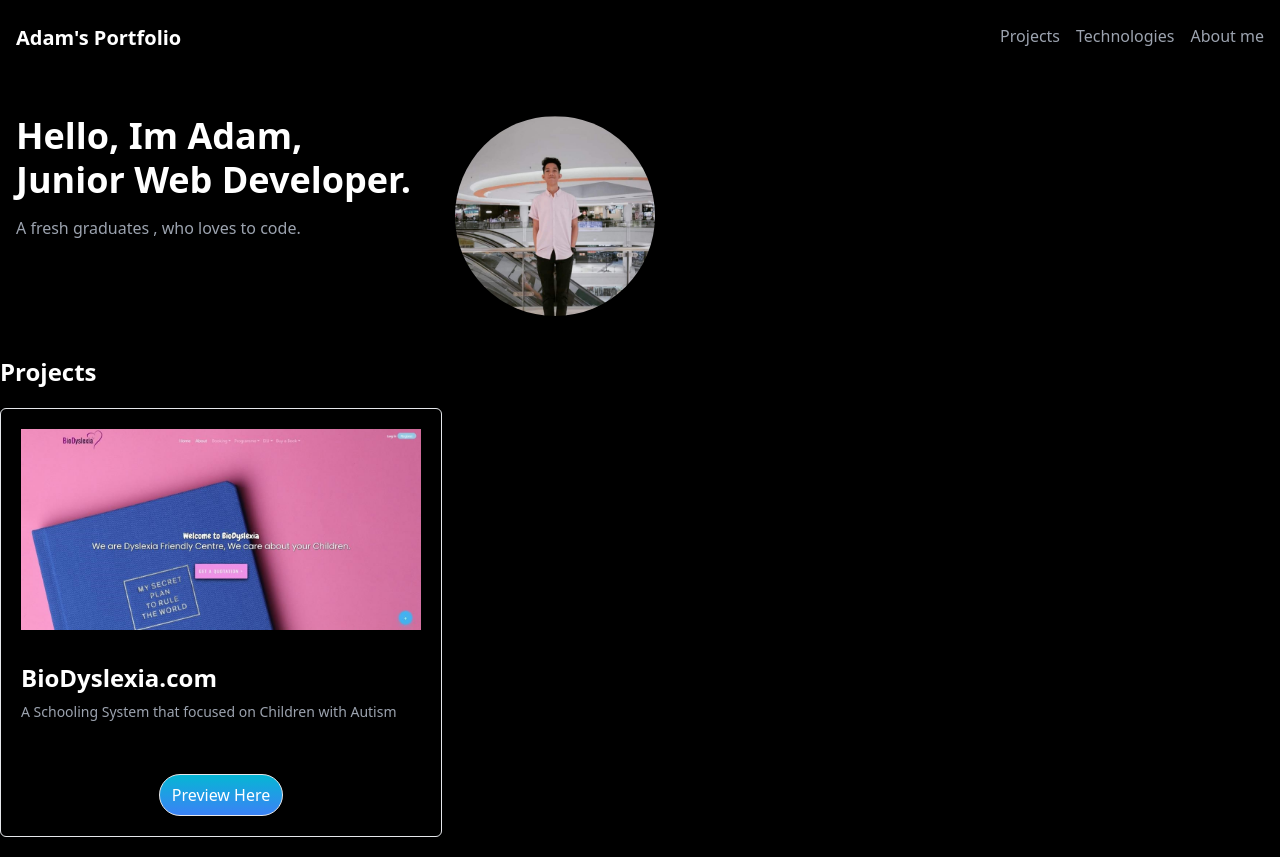
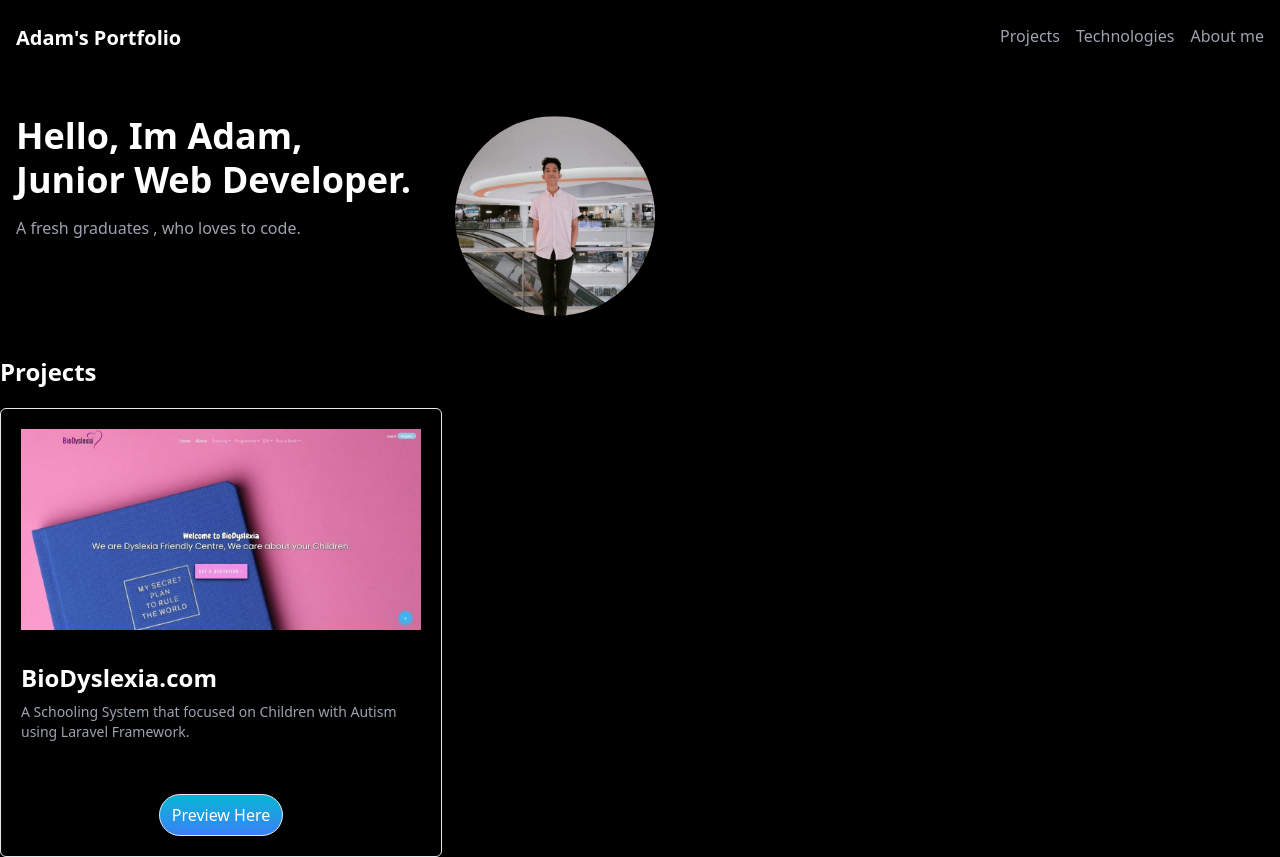
Before and after one commit to Adamz99s/Portfolio99s, a React (Vite) app in the folder portfolio99s/: page / in a window 1280 px wide. Built offline with nearby package versions, Linux system fonts and the light colour scheme.

Commit message:
minor adjustment on the frontend

```diff
--- a/portfolio99s/src/App.jsx
+++ b/portfolio99s/src/App.jsx
@@ -56,7 +56,7 @@ function App() {
 
               <img src={Biowebproj} style={{width:400}} alt="Bioweb project img" />
               <h3 className='text-2xl font-semibold mt-8'>BioDyslexia.com</h3>
-              <p className='text-gray-400 text-sm mt-2'>A Schooling System that focused on Children with Autism</p>
+              <p className='text-gray-400 text-sm mt-2'>A Schooling System that focused on Children with Autism <br/>using Laravel Framework.</p>
               <div className='flex justify-evenly mt-8'>
               <button className='px-3 py-2 border rounded-full mt-5 bg-gradient-to-t from-blue-500 to-cyan-500 hover:from-blue-700 hover:to-cyan-700'>Preview Here</button>
               </div>
```
